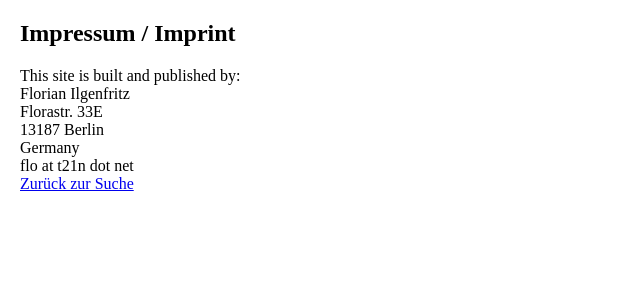
After one commit to tcmb/rtfcal, a Flask app: page /impressum in a window 1280 px wide. The commit adds this page. Shown: the top 300 px of the page, without its empty margins (0-640 px from the left). Run offline with Flask 2, Linux system fonts and the light colour scheme.

Commit message:
adding impressum, favicon

```diff
--- a/application.py
+++ b/application.py
@@ -102,3 +102,8 @@ def search():
     logger.debug('Success: Served an ics download.')
 
     return response
+
+
+@app.route('/impressum', methods=['GET'])
+def impressum() -> str:
+    return render_template('impressum.html')
--- /dev/null
+++ b/templates/impressum.html
@@ -0,0 +1,21 @@
+<!DOCTYPE html>
+<html lang="de">
+<head>
+    <meta charset="UTF-8">
+    <meta name="viewport" content="width=device-width,initial-scale=1">
+    <title>RTFCal - Impressum</title>
+    <link rel="shortcut icon" href="{{ url_for('static', filename='favicon.ico') }}">
+    <link rel="stylesheet" href="{{ url_for('static', filename='rtfcal.css') }}">
+</head>
+<body>
+    <h2>Impressum / Imprint</h2>
+    This site is built and published by:<br>
+    Florian Ilgenfritz<br>
+    Florastr. 33E<br>
+    13187 Berlin<br>
+    Germany<br>
+    flo at t21n dot net<br>
+
+    <div id="backtosearch"><a href="/">Zurück zur Suche</a></div>
+</body>
+</html>
--- a/templates/index.html
+++ b/templates/index.html
@@ -20,7 +20,7 @@
 
     <link rel="stylesheet" href="https://maxcdn.bootstrapcdn.com/bootstrap/3.3.7/css/bootstrap.min.css"
           integrity="sha384-BVYiiSIFeK1dGmJRAkycuHAHRg32OmUcww7on3RYdg4Va+PmSTsz/K68vbdEjh4u" crossorigin="anonymous">
-    <link href="static/css/rtfcal.css" rel="stylesheet"/>
+    <link href="static/rtfcal.css" rel="stylesheet"/>
     {% endblock %}
 </head>
 <body>
@@ -105,6 +105,7 @@
         <li>Fragen, Anregungen, und Bug-Reports bitte per <a href="https://github.com/tcmb/rtfcal">Github</a>.</li>
     </ul>
 </div>
+<a href="impressum">Impressum</a>
 {% endblock %}
 </body>
 </html>
```
Also changed, not shown: static/favicon.ico (added), static/rtfcal.css (renamed from static/css/rtfcal.css).
